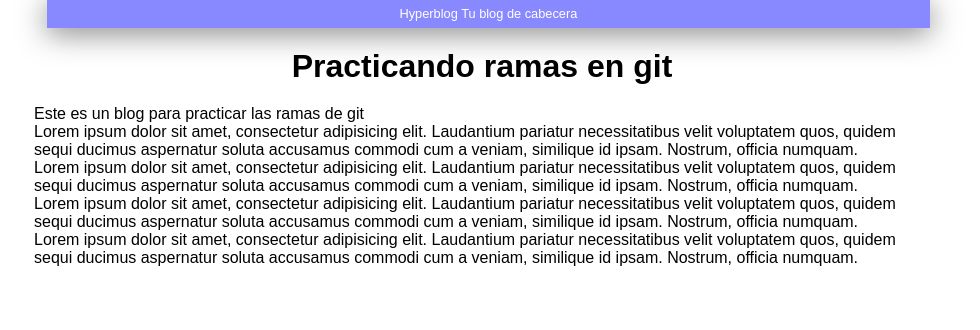
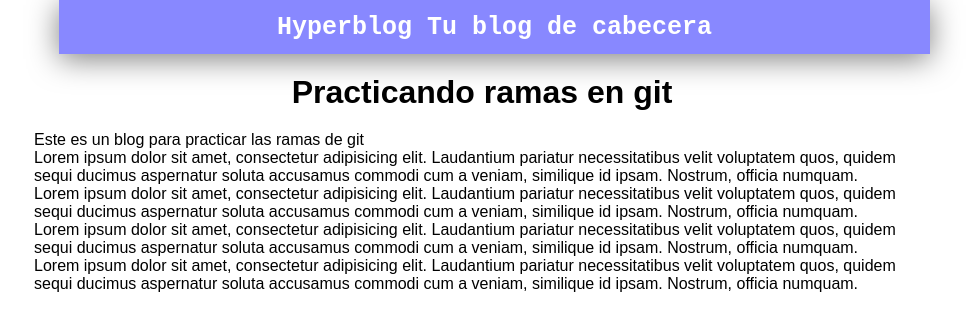
Before and after one commit to JaHv123/hyperblog, a plain HTML site: page index.html in a window 1280 px wide. Shown: the whole page, without its empty margins (158-1138 px from the left). Drawn offline with Linux system fonts and the light colour scheme.

Commit message:
Modificando la cabecera

```diff
--- a/CSS/style.css
+++ b/CSS/style.css
@@ -30,6 +30,12 @@ body{
     margin: 0px auto;
 }
 
+#container #cabecera{
+    font-size: 25px;
+    font-family: 'Courier New', Courier, monospace;
+    font-weight: bold;
+}
+
 #container h1{
     margin: 20px;
     color: black;
```
